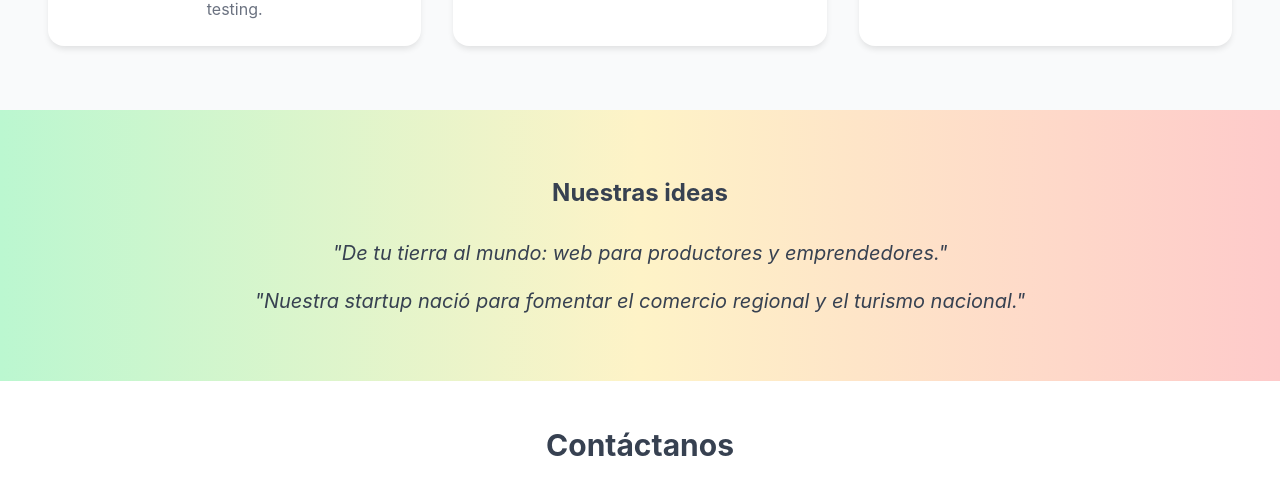
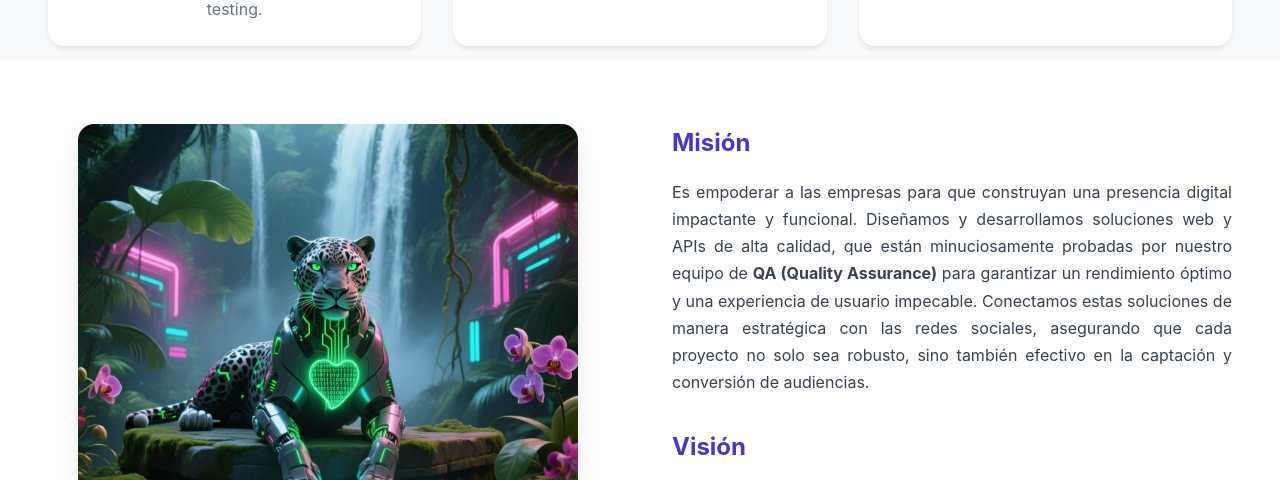
Before and after one commit to SystemProgAr/systemprogar, a plain HTML site: page index.html in a window 1280 px wide. Shown: the part 1328-1808 px from the top of the page. Drawn offline with Linux system fonts and the light colour scheme.

Commit message:
Nueva sección de Misión y Visión con imagen

```diff
--- a/index.html
+++ b/index.html
@@ -23,6 +23,7 @@
           <a href="#inicio" class="nav-link">Inicio</a>
           <a href="#nosotros" class="nav-link">Nosotros</a>
           <a href="#servicios" class="nav-link">Servicios</a>
+          <a href="#mision-vision" class="nav-link">Misión y Visión</a>
           <a href="contacto.html" class="nav-link">Contacto</a>
         </div>
 
@@ -38,6 +39,7 @@
           <a href="#inicio" class="nav-link">Inicio</a>
           <a href="#nosotros" class="nav-link">Nosotros</a>
           <a href="#servicios" class="nav-link">Servicios</a>
+          <a href="#mision-vision" class="nav-link">Misión y Visión</a>
           <a href="contacto.html" class="nav-link">Contacto</a>
         </div>
       </div>
@@ -90,6 +92,31 @@
           <i class="fa-solid fa-headset service-icon green"></i>
           <h3 class="service-title">Soporte y mantenimiento</h3>
           <p class="service-text">Estamos en constante diálogo con nuestros clientes para garantizar mejoras continuas y nuevas experiencias.</p>
+        </div>
+      </div>
+    </div>
+  </section>
+
+  <!-- Misión y Visión -->
+  <section id="mision-vision" class="section section-offset mission-vision-section">
+    <div class="container">
+      <div class="mission-vision-content">
+        <div class="mission-vision-image-container">
+          <img src="assets/Guepardo_vigilando.jpg" alt="SystemProgAr - Misión y Visión" class="mission-vision-image">
+        </div>
+        <div class="mission-vision-text-container">
+          <div class="mission-block">
+            <h3 class="mission-vision-title">Misión</h3>
+            <p class="mission-vision-text">
+              Es empoderar a las empresas para que construyan una presencia digital impactante y funcional. Diseñamos y desarrollamos soluciones web y APIs de alta calidad, que están minuciosamente probadas por nuestro equipo de <strong>QA (Quality Assurance)</strong> para garantizar un rendimiento óptimo y una experiencia de usuario impecable. Conectamos estas soluciones de manera estratégica con las redes sociales, asegurando que cada proyecto no solo sea robusto, sino también efectivo en la captación y conversión de audiencias.
+            </p>
+          </div>
+          <div class="vision-block">
+            <h3 class="mission-vision-title">Visión</h3>
+            <p class="mission-vision-text">
+              Ser el socio tecnológico líder y de confianza para empresas de todos los tamaños, reconocido por la excelencia en el desarrollo de productos digitales y un compromiso inquebrantable con la calidad. Buscamos innovar constantemente, aprovechando las tecnologías emergentes para crear experiencias digitales que no solo cumplan con las expectativas de nuestros clientes, sino que las superen, impulsando su crecimiento y éxito en el ecosistema digital. Aspiramos a ser un referente en la integración perfecta de la tecnología web y las redes sociales.
+            </p>
+          </div>
         </div>
       </div>
     </div>
--- a/style.css
+++ b/style.css
@@ -340,6 +340,76 @@ body {
   color: #6b7280;
 }
 
+/* Misión y Visión */
+.mission-vision-section {
+  background-color: #ffffff;
+}
+
+.mission-vision-content {
+  display: grid;
+  gap: 3rem;
+  align-items: start;
+}
+
+@media (min-width: 1024px) {
+  .mission-vision-content {
+    grid-template-columns: 1fr 1fr;
+    gap: 4rem;
+  }
+}
+
+.mission-vision-image-container {
+  display: flex;
+  justify-content: center;
+  align-items: center;
+}
+
+.mission-vision-image {
+  width: 100%;
+  max-width: 500px;
+  height: auto;
+  border-radius: 1rem;
+  box-shadow: 0 10px 25px -5px rgba(0, 0, 0, 0.15);
+  transition: transform 0.3s ease, box-shadow 0.3s ease;
+}
+
+.mission-vision-image:hover {
+  transform: scale(1.02);
+  box-shadow: 0 20px 40px -5px rgba(0, 0, 0, 0.2);
+}
+
+.mission-vision-text-container {
+  display: flex;
+  flex-direction: column;
+  gap: 2rem;
+}
+
+.mission-block,
+.vision-block {
+  text-align: left;
+}
+
+@media (max-width: 1023px) {
+  .mission-block,
+  .vision-block {
+    text-align: center;
+  }
+}
+
+.mission-vision-title {
+  font-size: 1.5rem;
+  font-weight: bold;
+  margin-bottom: 1rem;
+  color: #4338ca;
+}
+
+.mission-vision-text {
+  font-size: 1rem;
+  line-height: 1.7;
+  color: #374151;
+  text-align: justify;
+}
+
 /* Ideas Section */
 .ideas-section {
   background: linear-gradient(to right, #bbf7d0, #fef3c7, #fecaca);
```
Also changed, not shown: contacto.html (+2 -0 lines), assets/Guepardo_vigilando.jpg (added).
